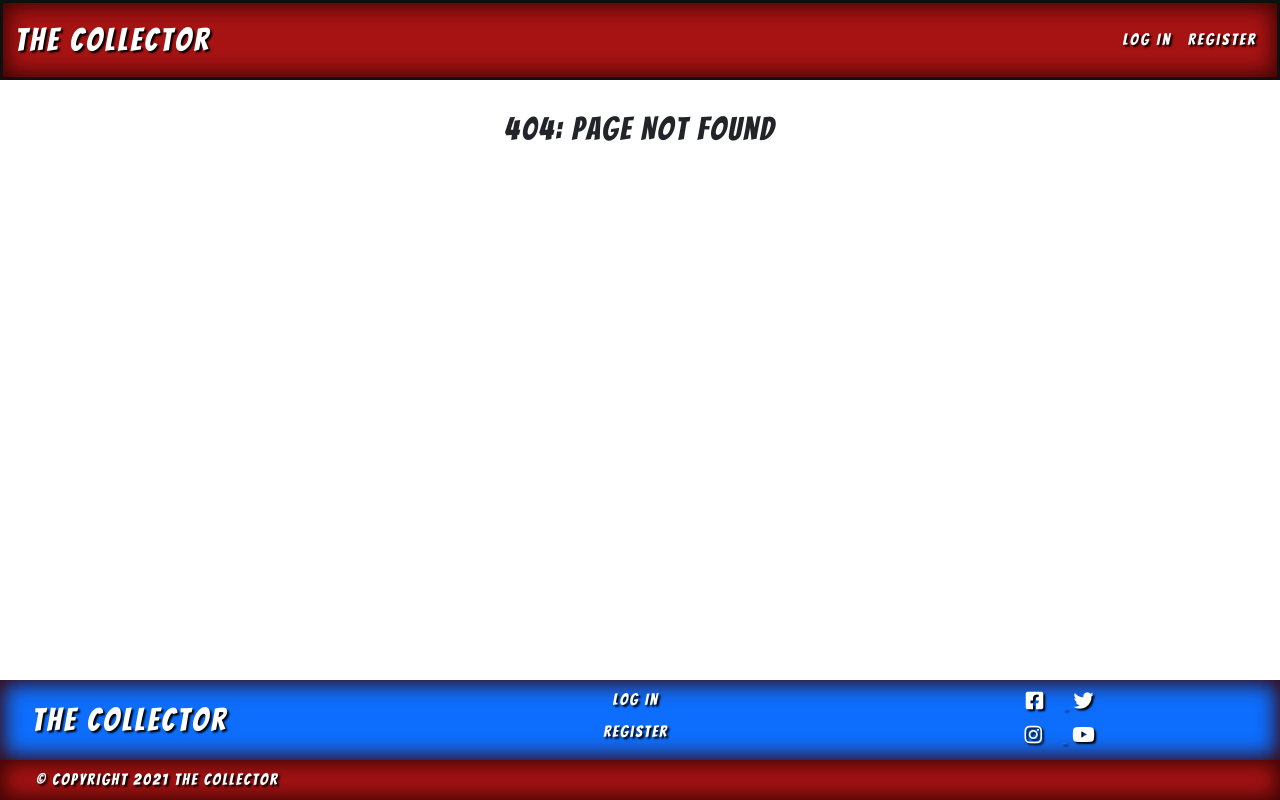
After one commit to CarlaBuongiorno/The-Collector, a Flask app: template templates/404.html in a window 1280 px wide. The commit adds this page. Run offline with Flask 2, Linux system fonts and the light colour scheme; the template is opened without the code that fills it, so the values that code supplies are empty; some libraries are stand-ins or nearby versions.

Commit message:
Add 404.html and 500.html pages

```diff
--- a/app.py
+++ b/app.py
@@ -357,6 +357,24 @@ def delete_comic(comic_id):
     return redirect(url_for("get_comics"))
 
 
+# Code credit -> https://www.geeksforgeeks.org/python-404-error-handling-in-flask/
+@app.errorhandler(404)
+def not_found(e):
+    """
+        Render 404 page if errors occur
+    """
+    return render_template("404.html"), 404
+
+
+# Code credit -> https://www.digitalocean.com/community/tutorials/how-to-handle-errors-in-a-flask-application
+@app.errorhandler(500)
+def internal_error(e):
+    """
+        Render 500 page if errors occur
+    """
+    return render_template("500.html"), 500
+
+
 if __name__ == "__main__":
     app.run(host=os.environ.get("IP"),
             port=int(os.environ.get("PORT")),
--- /dev/null
+++ b/templates/404.html
@@ -0,0 +1,7 @@
+{% extends "base.html" %}
+{% block title %}Page 404{% endblock %}
+{% block content %}
+
+    <h2 class="text-center comic-font heading">404: Page Not Found</h2>
+
+{% endblock %}
--- a/templates/base.html
+++ b/templates/base.html
@@ -98,7 +98,7 @@
                 </div>
                 <div class="col-6 col-sm-4 text-shadow text-center">
                     <div class="row">
-                        <div class="col">
+                        <div class="col pt-md-2">
                             <a href="https://www.facebook.com/" target="_blank">
                                 <i class="fab fa-facebook-square text-white social-icons" aria-hidden="true"></i>
                                 <span class="sr-only">Facebook</span>
```
Also changed, not shown: templates/500.html (added, +7 -0 lines).
